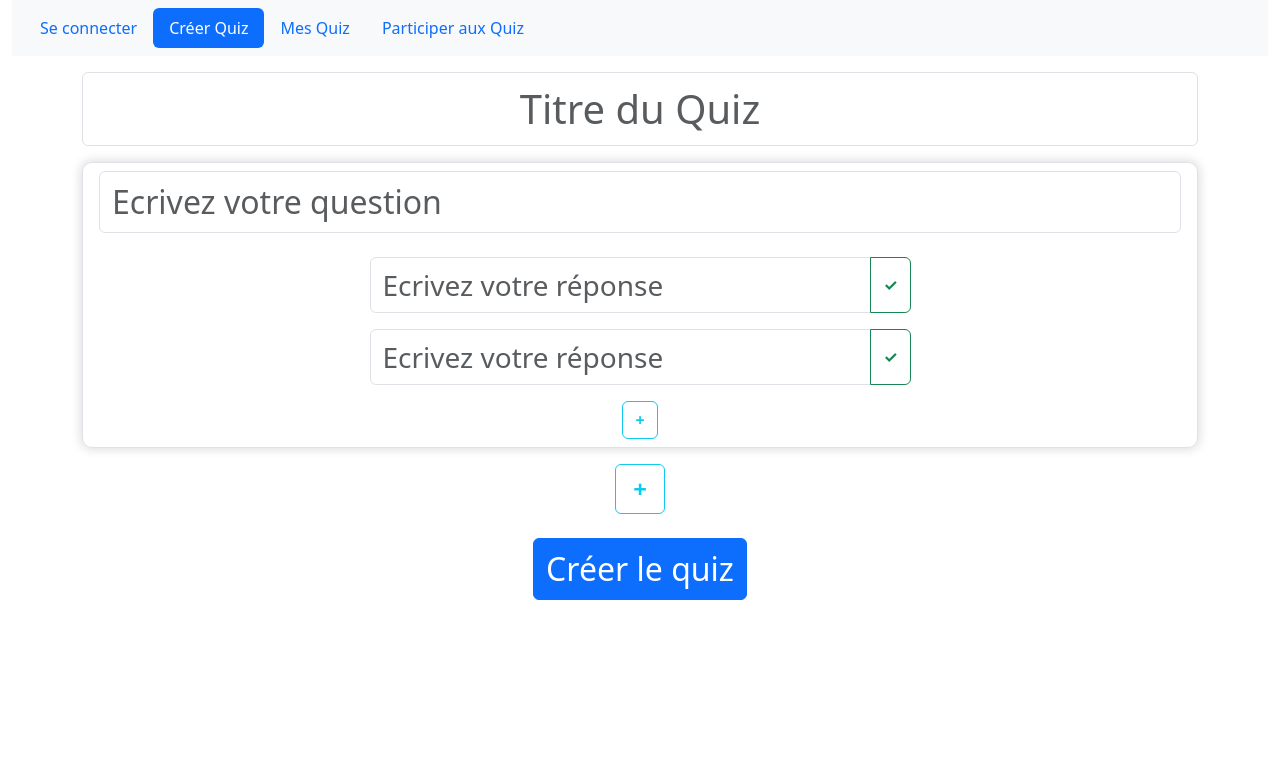
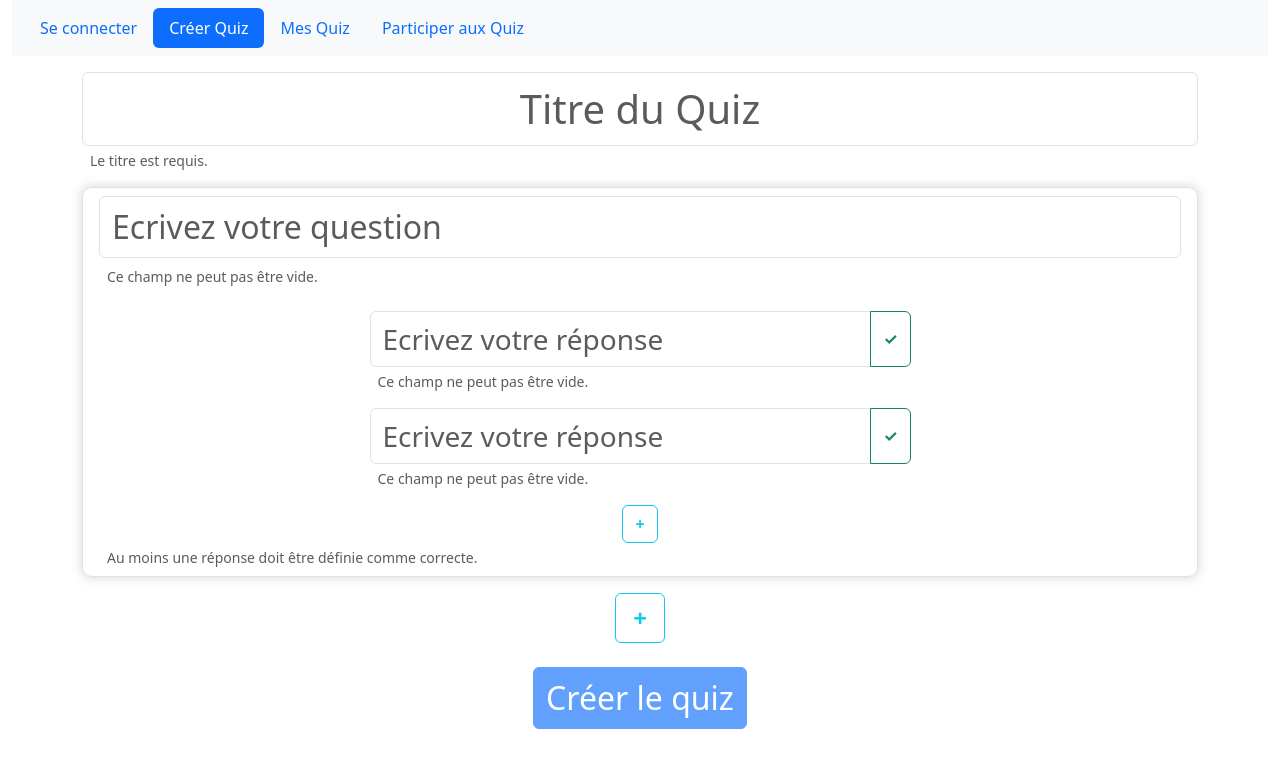
Before and after one commit to Hugs-54/nwt-project, an Angular app in the folder front/: page /create-quiz in a window 1280 px wide. Shown: the top 768 px of the page. Built offline with nearby package versions, Linux system fonts and the light colour scheme.

Commit message:
Modification de create-quiz pour qu'il soit bien un formulaire

```diff
--- a/front/src/app/app.module.ts
+++ b/front/src/app/app.module.ts
@@ -9,6 +9,7 @@ import { CreateQuizComponent } from './create-quiz/create-quiz.component';
 import { HttpClientModule } from '@angular/common/http';
 import { MyQuizzesComponent } from './my-quizzes/my-quizzes.component';
 import { SharedQuizzesComponent } from './shared-quizzes/shared-quizzes.component';
+import { FormsModule, ReactiveFormsModule } from '@angular/forms';
 
 @NgModule({
   declarations: [
@@ -22,7 +23,9 @@ import { SharedQuizzesComponent } from './shared-quizzes/shared-quizzes.componen
   imports: [
     BrowserModule,
     AppRoutingModule,
-    HttpClientModule
+    HttpClientModule,
+    FormsModule,
+    ReactiveFormsModule
   ],
   providers: [],
   bootstrap: [AppComponent]
--- a/front/src/app/create-quiz/create-quiz.component.html
+++ b/front/src/app/create-quiz/create-quiz.component.html
@@ -1,28 +1,54 @@
 <div class="container">
-    <input type="text" class="form-control fs-1 mb-3 text-center" aria-label="Title" placeholder="Titre du Quiz" (input)="updateTitle($event)"/>
-	<div class="list-group width-group box mb-3" *ngFor="let question of quiz.questions; let i = index">
-		<div class="list-group-item width-group mx-auto">
-			<h3 class="text-center mb-4">
-                <div class="input-group mb-3 mr-3">
-                    <input type="text" [id]="i" class="form-control fs-2" aria-label="Question" placeholder="Ecrivez votre question" name="questionText" (input)="updateQuestion($event, i)"/>
-                    <button *ngIf="quiz.questions.length > 1" type="button" class="btn btn-outline-danger" (click)="deleteQuestion(i)"><strong>-</strong></button>
+    <form novalidate [formGroup]="form">
+        <div class="mb-3">
+            <input type="text" formControlName="title" minlength="2" required name="title" class="form-control fs-1 text-center" placeholder="Titre du Quiz" />
+            <div *ngIf="form.get('title')?.hasError('required')" class="form-text ps-2" id="basic-addon4">
+                Le titre est requis.
             </div>
+            <div *ngIf="form.get('title')?.hasError('minlength')" class="form-text ps-2" id="basic-addon4">
+                Le titre doit faire au minimum 2 caractrères.
+            </div>
+        </div>
+
+        <div formArrayName="questions">
+            <div class="list-group width-group box mb-3" *ngFor="let question of questions(); let i = index">
+                <div class="list-group-item width-group mx-auto" [formGroupName]="i">
+                    <div class="mb-4">
+                        <h3 class="text-center input-group mr-3">
+                            <input type="text" [id]="i" formControlName="textQuestion" minlength="5" class="form-control fs-2" placeholder="Ecrivez votre question" required/>
+                            <button *ngIf="questions().length > 1" type="button" class="btn btn-outline-danger" (click)="deleteQuestion(i)"><strong>-</strong></button>
                         </h3>
-			<div class="gap-2">
-				<div class="d-grid col-6 mx-auto" *ngFor="let answer of answers(i); let j = index">
-                    <div class="input-group mb-3 mr-3">
-                        <button *ngIf="answers(i).length > 2" type="button" class="btn btn-outline-danger" (click)="deleteAnswer(i, j)"><strong>-</strong></button>
-                        <input type="text" [id]="i + '_' + j + 0" class="form-control fs-3" placeholder="Ecrivez votre réponse" aria-label="Answer" (input)="updateAnswer($event, i, j)">
-                        <input type="checkbox" class="btn-check" [id]="i + '_' + j + 1" autocomplete="off" (click)="updateAnswerIsCorrect($event, i, j)">
+                        <div *ngIf="form.get('questions.' + i + '.textQuestion')?.hasError('required')" class="form-text ps-2" id="basic-addon4">
+                            Ce champ ne peut pas être vide.
+                        </div>
+                        <div *ngIf="form.get('questions.' + i + '.textQuestion')?.hasError('minlength')" class="form-text ps-2" id="basic-addon4">
+                            La question doit faire au minimum 5 caractrères.
+                        </div>
+                    </div>
+
+                    <div class="gap-2" formArrayName="answers" >
+                        <div class="d-grid col-6 mx-auto mb-3" *ngFor="let answer of answers(i); let j = index">
+                            <div class="input-group  mr-3" [formGroupName]="j">
+                                <button *ngIf="answers(i).length > 2" type="button" class="btn btn-outline-danger" (click)="deleteAnswer(i,j)"><strong>-</strong></button>
+                                <input type="text" [id]="i + '_' + j + 0" class="form-control fs-3" minlength="1" formControlName="textAnswer" placeholder="Ecrivez votre réponse" required >
+                                <input type="checkbox" class="btn-check" [id]="i + '_' + j + 1" autocomplete="off" formControlName="isCorrect" (click)="updateAnswerIsCorrect(i,j)">
                                 <label class="btn btn-outline-success d-flex justify-content-center align-items-center" [for]="i + '_' + j + 1" [id]="i + '_' + j + 1">
                                     <strong>✓</strong>
                                 </label>
                             </div>
+                            <div *ngIf="form.get('questions.' + i + '.answers.'+ j + '.textAnswer')?.hasError('required')" class="form-text ps-2" id="basic-addon4">
+                                Ce champ ne peut pas être vide.
+                            </div>
                         </div>
                         <button *ngIf="answers(i).length < 4" type="button" class="btn btn-outline-info d-grid mx-auto" (click)="addAnswerToQuestion(i)"><strong>+</strong></button>
+                        <div *ngIf="!answerHasCorrectAnswer(i)" class="form-text ps-2" id="basic-addon4">
+                            Au moins une réponse doit être définie comme correcte.
+                        </div>
+                    </div>
                 </div>
             </div>
         </div>
         <button type="button" class="btn btn-outline-info mb-4 d-flex mx-auto justify-content-center align-items-center big-button" (click)="addQuestion()"><strong>+</strong></button>
-    <button type="button" class="btn btn-primary d-flex mx-auto fs-2" (click)="generateQuiz()">Créer le quiz</button>
+        <button type="submit" class="btn btn-primary d-flex mx-auto fs-2" (click)="submit(form.value)" [disabled]="form.invalid">Créer le quiz</button>
+    </form>
 </div>
--- a/front/src/app/create-quiz/create-quiz.component.ts
+++ b/front/src/app/create-quiz/create-quiz.component.ts
@@ -1,105 +1,202 @@
-import { Component } from '@angular/core';
+import { Component, EventEmitter, Input, OnChanges, OnInit, Output } from '@angular/core';
 import { Answer, Question, Quiz } from '../types/question.type';
 import { Router } from '@angular/router';
+import { FormArray, FormControl, FormGroup, Validators } from '@angular/forms';
 import { HttpClient } from '@angular/common/http'
+import { CustomValidators } from './custom-validators';
 
 @Component({
   selector: 'app-create-quiz',
   templateUrl: './create-quiz.component.html',
   styleUrls: ['./create-quiz.component.css']
 })
-export class CreateQuizComponent {
+export class CreateQuizComponent implements OnInit, OnChanges {
 
+  private _isUpdateMode: boolean;
   private _quiz: Quiz;
+  // private property to store cancel$ value
+  private readonly _cancel$: EventEmitter<void>;
+  // private property to store submit$ value
+  private readonly _submit$: EventEmitter<Quiz>;
+  // private property to store form value
+  private readonly _form: FormGroup;
 
   constructor(private _router: Router, private _httpClient: HttpClient) {
     this._quiz = {} as Quiz;
-    this.generateDefaultQuiz();
-    this.printQuiz();
-  }
-
-  private generateDefaultQuiz() {
-    this._quiz = {
-      title: "Nom du quiz",
-      questions: []
-    };
-
-    this.addQuestion();
+    this._isUpdateMode = false;
+    this._submit$ = new EventEmitter<Quiz>();
+    this._cancel$ = new EventEmitter<void>();
+    this._form = this._buildForm();
   }
 
   /**
-   * Ajoute une question au quiz avec deux réponses.
+   * OnInit implementation
    */
-  addQuestion(){
-    this._quiz.questions.push(
-      {
-        textQuestion: "",
-        answers: []
-      }
-    );
-    let index = this._quiz.questions.length - 1;
-    this.addAnswerToQuestion(index);
-    this.addAnswerToQuestion(index);
-    this.printQuiz();
+  ngOnInit(): void {
   }
 
-  addAnswerToQuestion(questionId: number){
-    this._quiz.questions.at(questionId)?.answers.push(
-      {
-        textAnswer: "",
-        isCorrect: false
-      }
-    );
+  @Input()
+  set quiz(quiz: Quiz) {
+    this._quiz = quiz;
   }
 
-  printQuiz(){
-    console.log(this._quiz);
-  }
-
+  /**
+   * Returns private property _quiz
+   */
   get quiz(): Quiz {
     return this._quiz;
   }
 
   /**
-   * Get les réponses de la question à l'index
-   * @param index de la question
-   * @returns toutes les réponses associées
+   * Returns private property _form
    */
-  answers(index: number): Answer[]{
-    return this._quiz.questions[index].answers;
+  get form(): FormGroup {
+    return this._form;
   }
 
-  updateTitle(event: any){
-    this.quiz.title = event.target.value;
-    this.printQuiz();
+  questions(){
+    return (this._form.get('questions') as FormArray).controls;
   }
 
-  updateQuestion(event: any, index: number){
-    this.quiz.questions[index].textQuestion = event.target.value;
-    this.printQuiz();
+  answers(questionIndex: number){
+    return (this._form.get('questions.'+questionIndex+'.answers') as FormArray).controls;
   }
 
-  updateAnswer(event: any, indexQ: number, indexA: number){
-    this.quiz.questions[indexQ].answers[indexA].textAnswer = event.target.value;
-    this.printQuiz();
+  /**
+   * Returns private property _isUpdateMode
+   */
+  get isUpdateMode(): boolean {
+    return this._isUpdateMode;
   }
 
-  updateAnswerIsCorrect(event: any, indexQ: number, indexA: number){
-    let b = this.quiz.questions[indexQ].answers[indexA].isCorrect;
-    this.quiz.questions[indexQ].answers[indexA].isCorrect = !b;
-    this.printQuiz();
+  addQuestion(){
+    this.questions().push(this.newQuestion());
+  }
+
+  addAnswerToQuestion(questionId: number){
+    this.answers(questionId).push(this.newAnswer());
   }
 
   deleteAnswer(indexQ: number, indexA: number){
-    this.quiz.questions[indexQ].answers.splice(indexA, 1);
+    (this._form.get('questions.'+indexQ+'.answers') as FormArray).removeAt(indexA);
   }
 
   deleteQuestion(indexQ: number){
-    this.quiz.questions.splice(indexQ, 1);
+    (this._form.get('questions') as FormArray).removeAt(indexQ);
   }
 
-  generateQuiz(){
-    this._httpClient.post("http://localhost:3000/quiz",this._quiz).subscribe(response => {
+  updateAnswerIsCorrect(indexQ: number, indexA: number){
+    let b = this.answers(indexQ).at(indexA)?.get('isCorrect')?.value;
+    this.answers(indexQ).at(indexA)?.patchValue({isCorrect:!b});
+    //this.answers(indexQ).at(indexA)?.setErrors({'incorrect':b});
+  }
+
+  answerHasCorrectAnswer(indexQ: number): boolean{
+    for (const answer of this.answers(indexQ)) {
+      if (answer.get('isCorrect')?.value === true) {
+        return true;
+      }
+    }
+    return false;
+  }
+
+  newQuestion(): FormGroup{
+    return new FormGroup({
+      textQuestion: new FormControl('', Validators.compose([
+        Validators.required, Validators.minLength(5)
+      ])),
+      answers: new FormArray([
+        this.newAnswer(),
+        this.newAnswer()
+      ],CustomValidators.arrayContainsAtLeast(2))
+    })
+  }
+
+  newAnswer(): FormGroup{
+    return new FormGroup({
+      textAnswer: new FormControl('', Validators.compose([
+        Validators.required, Validators.minLength(1)
+      ])),
+      isCorrect: new FormControl(false)
+    })
+  }
+
+   /**
+   * Function to build our form
+   */
+   private _buildForm(): FormGroup {
+    return new FormGroup({
+      title: new FormControl('', Validators.compose([
+        Validators.required, Validators.minLength(2)
+      ])),
+      questions: new FormArray([
+        this.newQuestion()
+      ],CustomValidators.arrayContainsAtLeast(1))
+    });
+  }
+
+  /**
+   * Returns private property _cancel$
+   */
+  @Output('cancel')
+  get cancel$(): EventEmitter<void> {
+    return this._cancel$;
+  }
+
+  /**
+   * Returns private property _submit$
+   */
+  @Output('submit')
+  get submit$(): EventEmitter<Quiz> {
+    return this._submit$;
+  }
+
+  /**
+   * Function to handle component update
+   */
+  ngOnChanges(record: any): void {
+    if (record.quiz && record.quiz.currentValue) {
+      this._quiz = record.quiz.currentValue;
+      this._isUpdateMode = true;
+    } else {
+      this._quiz = {
+        title: '',
+        questions: [
+          {
+            textQuestion: '',
+            answers: [
+              {
+                textAnswer: '',
+                isCorrect: false
+              },
+              {
+                textAnswer: '',
+                isCorrect: false
+              }
+            ]
+          }
+        ]
+      };
+      this._isUpdateMode = false;
+    }
+
+    // update form's values with quiz
+    this._form.patchValue(this._quiz);
+  }
+
+  /**
+   * Function to emit event to cancel process
+   */
+  cancel(): void {
+    this._cancel$.emit();
+  }
+
+  /**
+   * Function to emit event to submit form and person
+   */
+  submit(quiz: Quiz): void {
+    //this._submit$.emit(quiz);
+    this._httpClient.post("http://localhost:3000/quiz",this._form.value).subscribe(response => {
       console.log('Réponse du serveur :', response);
     });
   }
--- /dev/null
+++ b/front/src/app/create-quiz/custom-validators.ts
@@ -0,0 +1,13 @@
+import { AbstractControl, FormArray, ValidationErrors } from '@angular/forms';
+
+export class CustomValidators {
+
+    static arrayContainsAtLeast(minLength: number): ValidationErrors | null {
+        return (control: AbstractControl): {[key: string]:boolean} | null => {
+            if (control.value.length < minLength) {
+                return { 'minArrayLength': true };
+            }
+            return null;
+        }
+    }
+}
```
Lines whose indentation alone changed are shown as unchanged.
